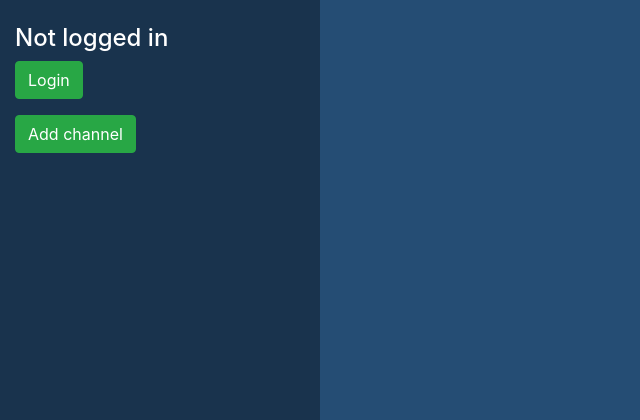
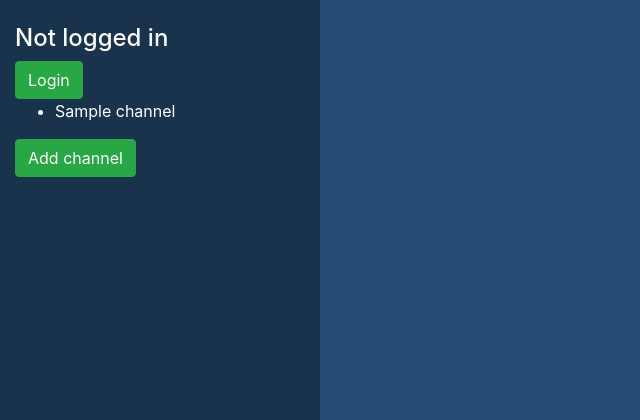
Before and after one commit to Aurian-Nogues/CS50W-Project2, a Flask app: template templates/index.html in a window 1280 px wide. Shown: the top 420 px of the page, without its empty margins (0-640 px from the left). Run offline with Flask 2, Linux system fonts and the light colour scheme; the template is opened without the code that fills it: most values are stand-ins (such as "Sample title", 1, 10 or a date in 2020); some libraries are stand-ins or nearby versions.

Commit message:
added channel memorisation@

```diff
--- a/application.py
+++ b/application.py
@@ -10,12 +10,14 @@ app = Flask(__name__)
 app.config["SECRET_KEY"] = 'super_secret_key'
 socketio = SocketIO(app)
 
+channels = []
 
 @app.route("/")
 def index():
-    return render_template("index.html")
+    return render_template("index.html", channels=channels)
 
 @socketio.on("add channel")
 def channel(data):
     channel = data["channel"]
+    channels.append(channel)
     emit("announce channel", {"channel": channel}, broadcast=True)
--- a/templates/index.html
+++ b/templates/index.html
@@ -11,6 +11,9 @@
 </br>
 
 <ul id="channels" class="channels">
+    {% for channel in channels %}
+    <li>{{channel}}</li>
+    {% endfor %}
 </ul>
 
 <button id="addChannel" class="btn btn-success">Add channel</button>
```
Also changed, not shown: static/index.js (+1 -26 lines).
